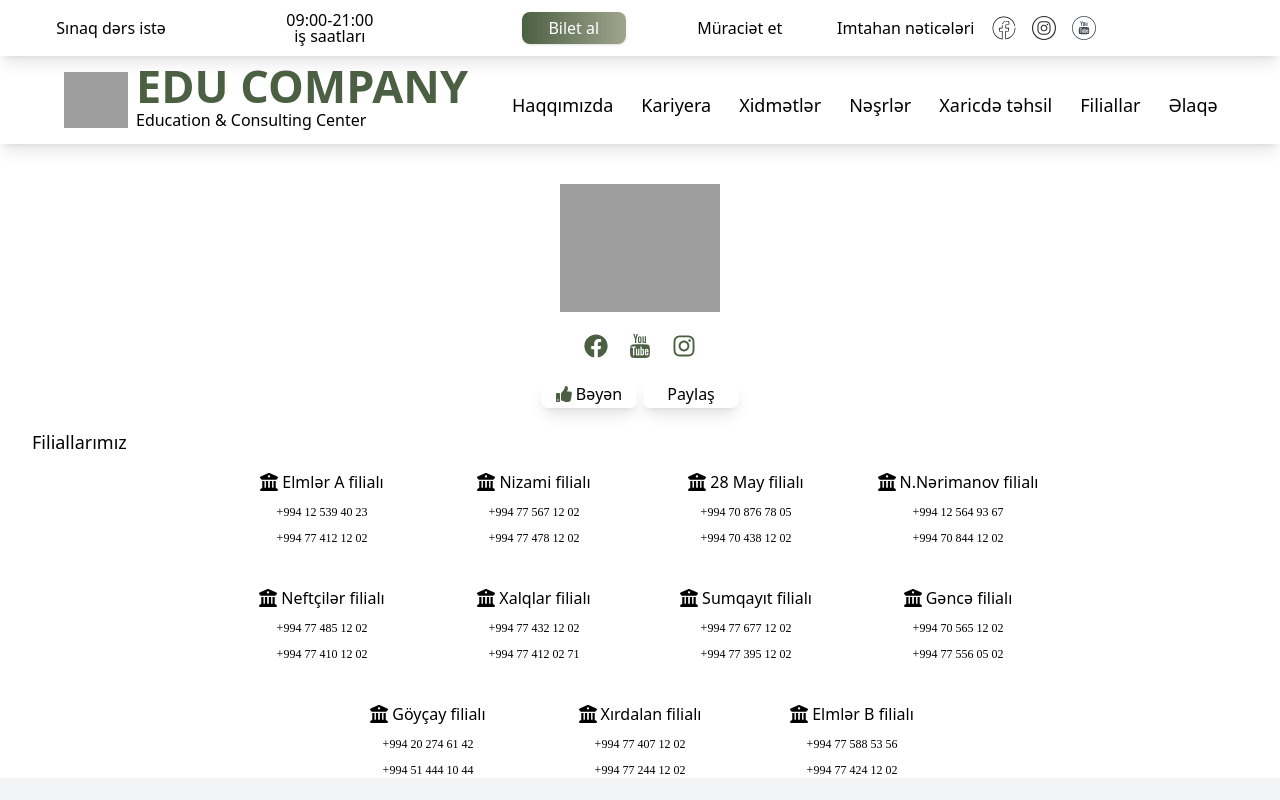
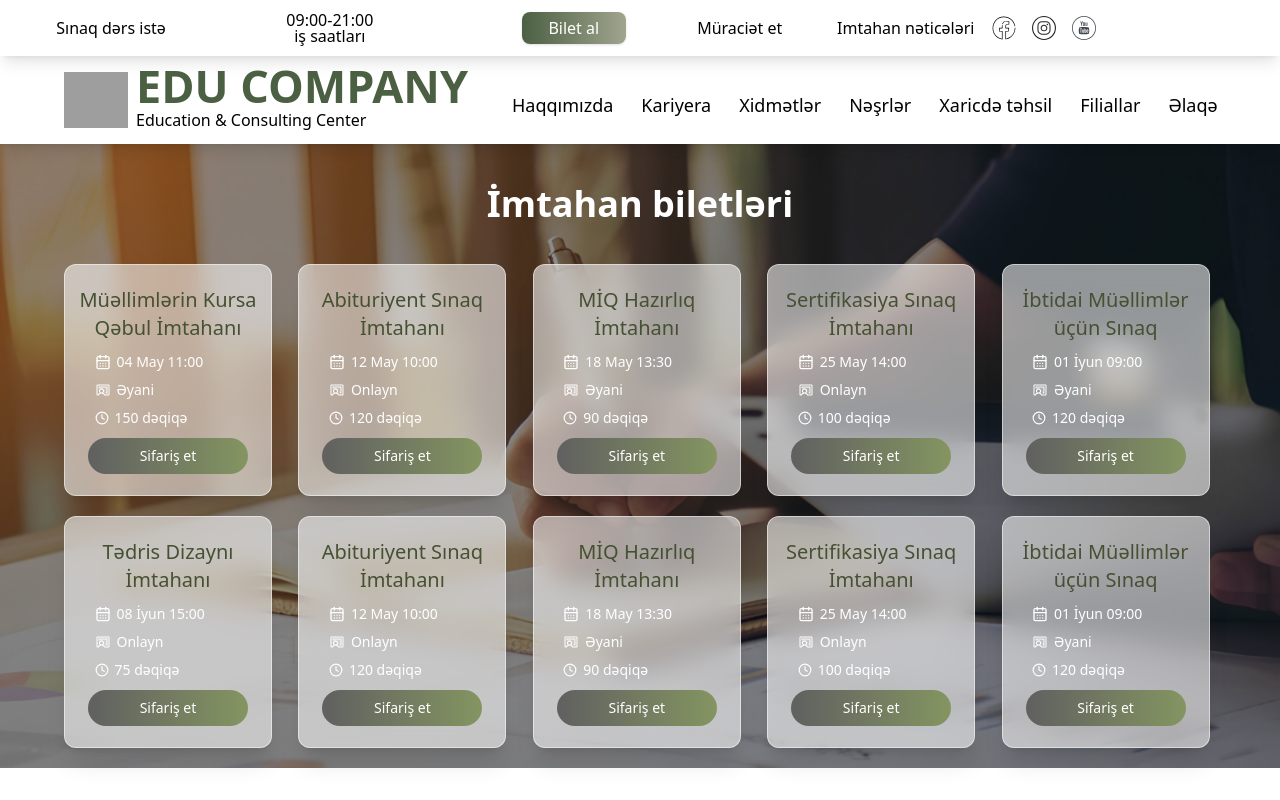
Before and after one commit to mammadovailaha/Final-project, a React (Vite) app: page /ticket in a window 1280 px wide. Shown: the top 800 px of the page. Built offline with nearby package versions, Linux system fonts and the light colour scheme; grey boxes are pictures that could not be loaded.

Commit message:
ticket page

```diff
--- a/src/components/MainButton.tsx
+++ b/src/components/MainButton.tsx
@@ -8,7 +8,7 @@ interface Props extends ButtonHTMLAttributes<HTMLButtonElement> {
 const MainButton: React.FC<Props> = ({ text, buttonClassName }) => {
   return <button
 
- className={`${buttonClassName} outline-none text-white text-xs md:text-sm hover:shadow-md  bg-[linear-gradient(to_right,_#606060,_#849561,_#eed690)]
+ className={`${buttonClassName} rounded-4xl outline-none text-white text-xs md:text-sm hover:shadow-md  bg-[linear-gradient(to_right,_#606060,_#849561,_#eed690)]
     bg-[length:200%_200%]
     bg-left
     hover:bg-[linear-gradient(to_left,_#eed690,_#849561,_#606060)]
--- a/src/pages/About/FAQ.tsx
+++ b/src/pages/About/FAQ.tsx
@@ -1,6 +1,6 @@
 import React from "react";
 import FaqItem from "../../components/FaqItem";
-// import QuickContact from "../Auth/QuickContact";
+import QuickContact from "../Auth/QuickContact";
 
 const faqData = [
   {
@@ -101,8 +101,8 @@ const FAQ = () => {
         ))}
       </div>
     </div>
-    <div className="w-[90%] md:w-[80%] lg:w-[30%] flex justify-center items-center">
-      {/* <QuickContact /> */}
+    <div className="w-[90%] md:w-[80%] lg:w-[40%] flex justify-center items-center">
+      <QuickContact />
     </div>
     </div>
   );
--- a/src/pages/Auth/QuickContact.tsx
+++ b/src/pages/Auth/QuickContact.tsx
@@ -62,7 +62,7 @@ const QuickContact = () => {
               <p className="text-xs md:text-sm">Nömrəmdə whatssap var</p>
             </div>
             <MainButton
-              buttonClassName="w-[90%] lg:w-[70%] h-10 rounded-2xl"
+              buttonClassName="w-[90%] lg:w-[70%] h-10 "
               text="Göndər"
             />
           </div>
--- a/src/pages/Auth/QuickRegistration.tsx
+++ b/src/pages/Auth/QuickRegistration.tsx
@@ -52,7 +52,7 @@ const QuickRegistration = () => {
 
           />
           <MainButton
-          buttonClassName="w-[90%] lg:w-[70%] h-10 rounded-2xl"
+          buttonClassName="w-[90%] lg:w-[70%] h-10"
           text="Göndər"/>
         </div>
       </form>
--- a/src/pages/Publish/BookOrderModal.tsx
+++ b/src/pages/Publish/BookOrderModal.tsx
@@ -12,45 +12,56 @@ interface Props {
 const BookOrderModal: React.FC<Props> = ({ isOpen, onClose }) => {
   const [count, setCount] = useState(0);
   const handleIncrement = () => setCount((prev) => prev + 1);
-const handleDecrement = () => {
-  setCount(prev => (prev > 0 ? prev - 1 : 0));
-};
+  const handleDecrement = () => {
+    setCount((prev) => (prev > 0 ? prev - 1 : 0));
+  };
 
   if (!isOpen) return null;
 
-const handleOrder=()=>{
-  alert("sifarişiniz qəbul edildi. Sizinlə əlaqə saxlanılacaq.")
-}
+
   return (
     <div className="w-full fixed inset-0 bg-[rgba(0,0,0,0.6)] backdrop-blur-sm bg-opacity-50 z-[1002] flex justify-center items-center 	transition-transform duration-300 scale-100">
       <div className="bg-white  rounded-lg shadow-lg w-[70%] h-[400px] lg:h-[450px]  flex flex-col justify-center items-center gap-5  md:gap-8 mx-4 relative ">
         <div className="w-[90%] h-10 border-b border-gray-400 flex justify-between items-center">
-          <p className="text-[16px] md:text-lg font-medium text-[#015715]">
+          <p className="text-[16px] md:text-lg font-medium text-black">
             Sifariş et
           </p>
           <button onClick={onClose}>
-            <IoCloseSharp className="text-lg md:text-2xl text-red-600 " />
+            <IoCloseSharp className="text-lg md:text-2xl text-gray-600 " />
           </button>
         </div>
         <div className="w-full flex  flex-col md:flex-row justify-around items-center">
           <div className="flex  justify-center items-center gap-4">
-            <p className="font-medium font-[averta] text-lg md:text-xl text-[#015715]">Ədəd</p>
+            <p className="font-medium font-[averta] text-lg md:text-xl text-[#015715]">
+              Ədəd
+            </p>
             <div className="flex justify-center items-center gap-1 md:gap-2">
               <button
-              className="w-6 md:w-8 h-6 md:h-8 rounded-full bg-gray-200 flex justify-center items-center"
-              onClick={handleDecrement}>
+                className="w-6 md:w-8 h-6 md:h-8 rounded-full bg-gray-200 flex justify-center items-center"
+                onClick={handleDecrement}
+              >
                 <CgMathMinus className="text-xs md:text-sm text-black" />
               </button>
-              <span className="w-8 md:w-11 h-8 md:h-11 bg-green-200 rounded-full flex justify-center items-center text-xs md:text-sm">{count}</span>
+              <span
+                className="w-8 md:w-11 h-8 md:h-11  rounded-full flex justify-center items-center text-xs md:text-sm text-white   bg-[linear-gradient(to_right,_#606060,_#849561,_#eed690)]
+    bg-[length:200%_200%]
+    bg-left
+    hover:bg-[linear-gradient(to_left,_#eed690,_#849561,_#606060)]
+    hover:bg-right
+    transition-all duration-700 ease-in-out"
+              >
+                {count}
+              </span>
               <button
-              className="w-6 md:w-8 h-6 md:h-8 rounded-full bg-gray-200 flex justify-center items-center"
-              onClick={handleIncrement}>
-                <CgMathPlus  className="text-xs md:text-sm text-black"/>
+                className="w-6 md:w-8 h-6 md:h-8 rounded-full bg-gray-200 flex justify-center items-center"
+                onClick={handleIncrement}
+              >
+                <CgMathPlus className="text-xs md:text-sm text-black" />
               </button>
             </div>
           </div>
           <div className="w-[97%] md:w-[55%]">
-            <QuickRegistration onClick={handleOrder} text="Sifariş et" />
+            <QuickRegistration  />
           </div>
         </div>
       </div>
--- /dev/null
+++ b/src/pages/Ticket/BuyTicket.tsx
@@ -0,0 +1,108 @@
+import examBg from "../../assets/images/examBg.jpg";
+import TicketCard from "./TicketCard";
+
+const examTickets = [
+  {
+    id: 1,
+    examName: "Müəllimlərin Kursa Qəbul İmtahanı",
+    date: "04 May 11:00",
+    examType: "Əyani",
+    examTime: "150 dəqiqə",
+  },
+  {
+    id: 2,
+    examName: "Abituriyent Sınaq İmtahanı",
+    date: "12 May 10:00",
+    examType: "Onlayn",
+    examTime: "120 dəqiqə",
+  },
+  {
+    id: 3,
+    examName: "MİQ Hazırlıq İmtahanı",
+    date: "18 May 13:30",
+    examType: "Əyani",
+    examTime: "90 dəqiqə",
+  },
+  {
+    id: 4,
+    examName: "Sertifikasiya Sınaq İmtahanı",
+    date: "25 May 14:00",
+    examType: "Onlayn",
+    examTime: "100 dəqiqə",
+  },
+  {
+    id: 5,
+    examName: "İbtidai Müəllimlər üçün Sınaq",
+    date: "01 İyun 09:00",
+    examType: "Əyani",
+    examTime: "120 dəqiqə",
+  },
+  {
+    id: 6,
+    examName: "Tədris Dizaynı İmtahanı",
+    date: "08 İyun 15:00",
+    examType: "Onlayn",
+    examTime: "75 dəqiqə",
+  },
+  {
+    id: 2,
+    examName: "Abituriyent Sınaq İmtahanı",
+    date: "12 May 10:00",
+    examType: "Onlayn",
+    examTime: "120 dəqiqə",
+  },
+  {
+    id: 3,
+    examName: "MİQ Hazırlıq İmtahanı",
+    date: "18 May 13:30",
+    examType: "Əyani",
+    examTime: "90 dəqiqə",
+  },
+  {
+    id: 4,
+    examName: "Sertifikasiya Sınaq İmtahanı",
+    date: "25 May 14:00",
+    examType: "Onlayn",
+    examTime: "100 dəqiqə",
+  },
+  {
+    id: 5,
+    examName: "İbtidai Müəllimlər üçün Sınaq",
+    date: "01 İyun 09:00",
+    examType: "Əyani",
+    examTime: "120 dəqiqə",
+  },
+
+];
+
+const BuyTicket = () => {
+  return (
+    <div
+      style={{ backgroundImage: `url(${examBg})`, paddingTop: "40px", paddingBottom:"20px" }}
+      className="w-full h-auto bg-cover bg-center relative flex flex-col justify-start items-center gap-10"
+    >
+
+      <div className="absolute inset-0 bg-[#00000072] z-0" />
+
+
+      <h1 className="text-2xl md:text-4xl font-bold text-white z-10">
+        İmtahan biletləri
+      </h1>
+
+      <div className="w-[55%] md:w-[90%] grid grid-cols-1 md:grid-cols-3 lg:grid-cols-5 gap-5 justify-center items-center  z-10">
+        {examTickets.map((data) => (
+          <TicketCard
+            key={data.id}
+            date={data.date}
+            examName={data.examName}
+            examType={data.examType}
+            examTime={data.examTime}
+          />
+        ))}
+      </div>
+    </div>
+  );
+};
+
+
+export default BuyTicket;
--- /dev/null
+++ b/src/pages/Ticket/TicketCard.tsx
@@ -0,0 +1,30 @@
+import React from 'react'
+import MainButton from '../../components/MainButton';
+import { LuClock } from "react-icons/lu";
+import { LuCalendarDays } from "react-icons/lu";
+import { PiChalkboardTeacherDuotone } from "react-icons/pi";
+
+interface TicketCardProps{
+    examName:string,
+    date:string,
+    examType:string,
+    examTime:string,
+}
+
+const TicketCard:React.FC<TicketCardProps> = ({examName,date, examType, examTime}) => {
+  return (
+    <div style={{padding:"5px"}} className='w-52 h-58 shadow-xl rounded-xl bg-white/56 backdrop-blur-md border border-white/50 p-4 text-sm text-black flex flex-col justify-center items-center gap-1.5 md:gap-2.5'>
+      <h2 className='text-base md:text-xl text-[#465133] font-medium text-center'>{examName}</h2>
+     <div className='w-[75%] flex flex-col justify-center items-start gap-2'>
+         <span className='text-sm text-white flex justify-center items-center gap-1.5'><LuCalendarDays className='text-base text-white' />{date}</span>
+      <p  className='text-sm text-white flex justify-center items-center gap-1.5'><PiChalkboardTeacherDuotone className="text-base text-white" />{examType}</p>
+      <p  className='text-sm text-white flex justify-center items-center gap-1.5'><LuClock />{examTime}</p>
+     </div>
+      <MainButton
+      buttonClassName='w-40 h-9'
+      text='Sifariş et'/>
+    </div>
+  )
+}
+
+export default TicketCard
--- a/src/router/AppRouter.tsx
+++ b/src/router/AppRouter.tsx
@@ -14,6 +14,7 @@ import Career from "../pages/Career/Career";
 import VacanciesDetail from "../pages/Career/VacanciesDetail";
 import CareerFAQ from "../pages/Career/CareerFAQ";
 import Apply from "../pages/Auth/Apply";
+import BuyTicket from "../pages/Ticket/BuyTicket";
 // import InterviewResults from "../pages/Career/InterviewResults";
 
 export default function AppRouter() {
@@ -34,6 +35,7 @@ export default function AppRouter() {
       <Route path="/career/vacancies-detail/:id" element={<VacanciesDetail/>}/>
       <Route path="/career/faq" element={<CareerFAQ/>}/>
       <Route path="/apply" element={<Apply/>}/>
+      <Route path="/ticket" element={<BuyTicket/>}/>
       {/* <Route path="/career/interviewResults" element={<InterviewResults/>}/> */}
     </Routes>
   );
--- a/src/validation/ValidationSchema.ts
+++ b/src/validation/ValidationSchema.ts
@@ -16,7 +16,6 @@ export const emailField = yup
   export const noteSchema = yup
   .string()
   .required("Mesaj daxil edilməlidir")
-  .min(10, "Mesaj ən azı 10 simvol olmalıdır")
   .max(1000, "Mesaj 1000 simvoldan çox olmamalıdır");
 
 
```
Also changed, not shown: src/assets/images/examBg.jpg (added).
